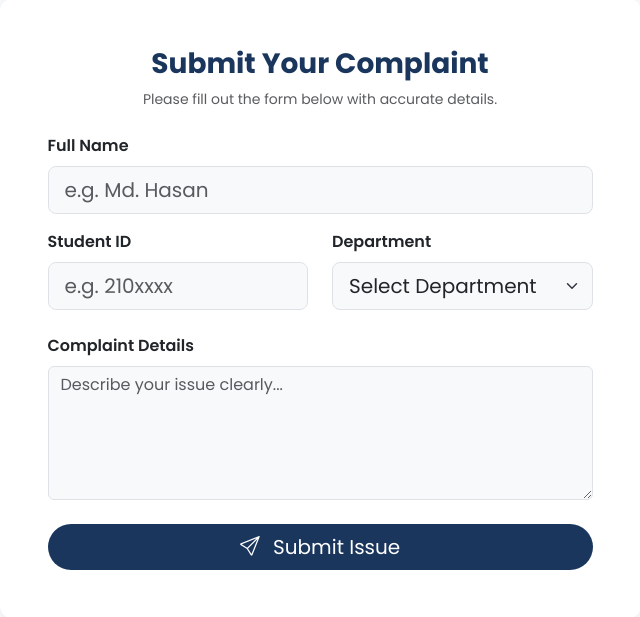
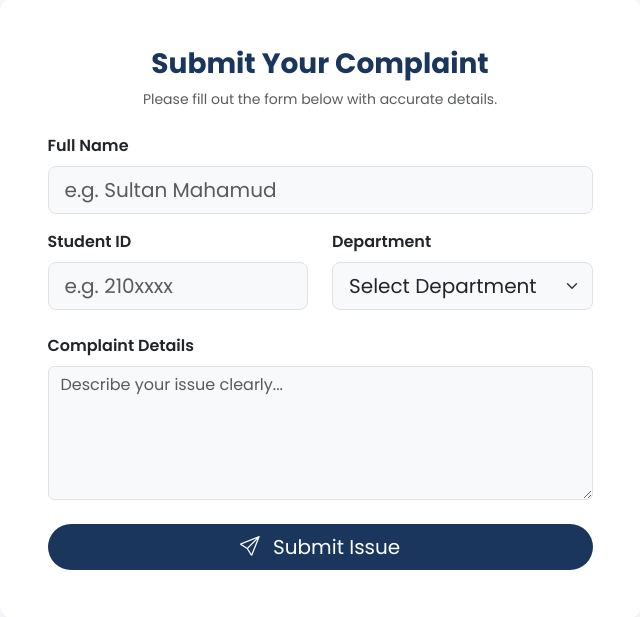
Before and after one commit to Najma-Lopa/Student-Complaint-Management-System2, a Flask app: page /submit in a window 1280 px wide. Shown: the part 105-722 px from the top of the page, without its empty margins (320-960 px from the left). Run offline with Flask 3, Linux system fonts and the light colour scheme.

Commit message:
Add files via upload

```diff
--- a/templates/submit.html
+++ b/templates/submit.html
@@ -13,7 +13,7 @@
                     <div class="row">
                         <div class="col-md-12 mb-3">
                             <label class="form-label fw-semibold">Full Name</label>
-                            <input type="text" name="student_name" class="form-control form-control-lg bg-light" placeholder="e.g. Md. Hasan" required>
+                            <input type="text" name="student_name" class="form-control form-control-lg bg-light" placeholder="e.g. Sultan Mahamud" required>
                         </div>
                         <div class="col-md-6 mb-3">
                             <label class="form-label fw-semibold">Student ID</label>
```
